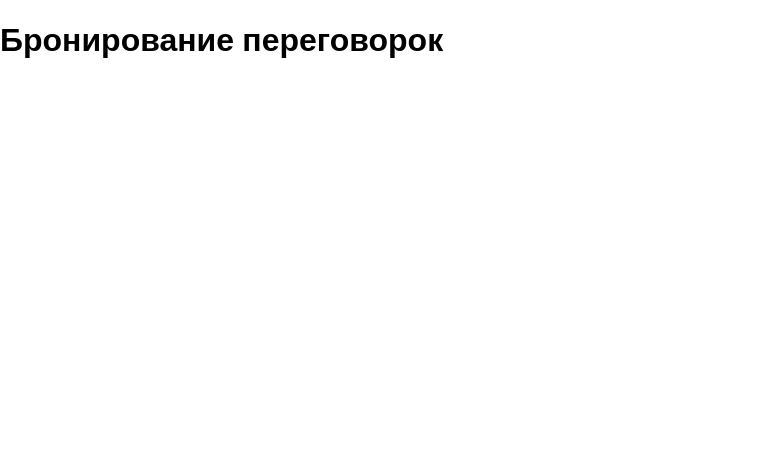
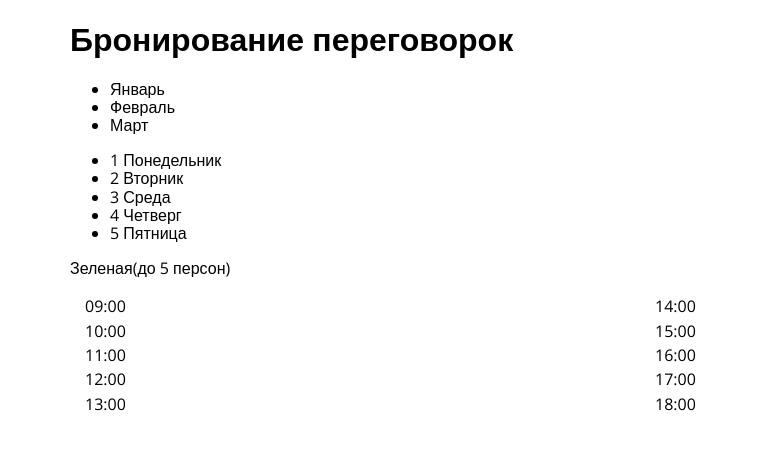
Before and after one commit to zlogin/booking, a React app: page / in a window 1280 px wide. Shown: the top 450 px of the page, without its empty margins (0-757 px from the left). Built offline with nearby package versions, Linux system fonts and the light colour scheme.

Commit message:
add html

```diff
--- a/src/components/App.js
+++ b/src/components/App.js
@@ -1 +1,54 @@
-import React from 'react'
+import React, { Component } from 'react'
+
+class App extends Component {
+    render(){
+        return(
+            <div className='main'>
+                <h1>Бронирование переговорок</h1>
+                <div className="calendar">
+                    <div className="calednar__date">
+                        <div className="calendar__month">
+                            <ul className="month">
+                                <li className="month__name">Январь</li>
+                                <li className="month__name">Февраль</li>
+                                <li className="month__name">Март</li>
+                            </ul>
+                            <div className="calendar__day">
+                                <ul className="day">
+                                    <li className="day__name">1 Понедельник</li>
+                                    <li className="day__name">2 Вторник</li>
+                                    <li className="day__name">3 Среда</li>
+                                    <li className="day__name">4 Четверг</li>
+                                    <li className="day__name">5 Пятница</li>
+                                </ul>
+                            </div>
+                        </div>
+                    </div>
+                    <div className="calendar__place">
+                        <div className="place__name">
+                            <p>Зеленая
+                                <span className="place_desc">(до 5 персон)</span>
+                            </p>
+                        </div>
+                        <div className="place__time">
+                            <ul className="time">
+                                <li className="time__hour">09:00</li>
+                                <li className="time__hour">10:00</li>
+                                <li className="time__hour">11:00</li>
+                                <li className="time__hour">12:00</li>
+                                <li className="time__hour">13:00</li>
+                                <li className="time__hour">14:00</li>
+                                <li className="time__hour">15:00</li>
+                                <li className="time__hour">16:00</li>
+                                <li className="time__hour">17:00</li>
+                                <li className="time__hour">18:00</li>
+                            </ul>
+                        </div>
+                    </div>
+                </div>
+            </div>
+        )
+    }
+}
+
+export default App
--- a/src/index.js
+++ b/src/index.js
@@ -1,6 +1,8 @@
 import React from 'react'
 import { render } from 'react-dom'
 
+import App from './components/App'
+
 render(
-    <h1>Бронирование переговорок</h1>, document.getElementById('root')
+    <App />, document.getElementById('root')
 )
--- a/src/scss/App.scss
+++ b/src/scss/App.scss
@@ -3,4 +3,26 @@
 
 body {
     font-family: 'Open Sans', sans-serif;
+    font-size: 100%;
 }
+
+.main{
+    margin: 0 auto;
+}
+
+.time{
+    width: 100%;
+    padding: 0;
+    column-count: 2;
+    column-gap: 0;
+    &__hour{
+        display: block;
+        padding: 4px 15px 2px;
+    }
+}
+
+@media screen and (min-width: 1159px){
+    .main{
+        width: 1140px;
+    }
+}
```
